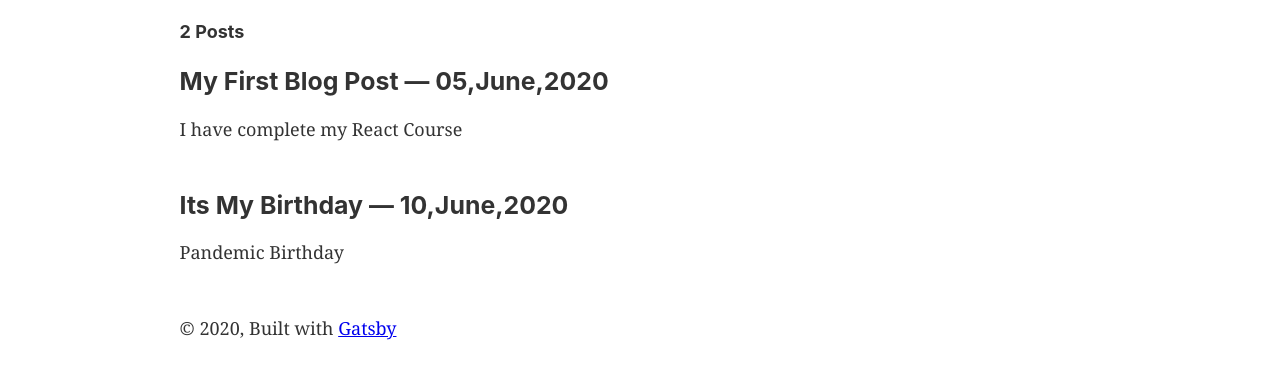
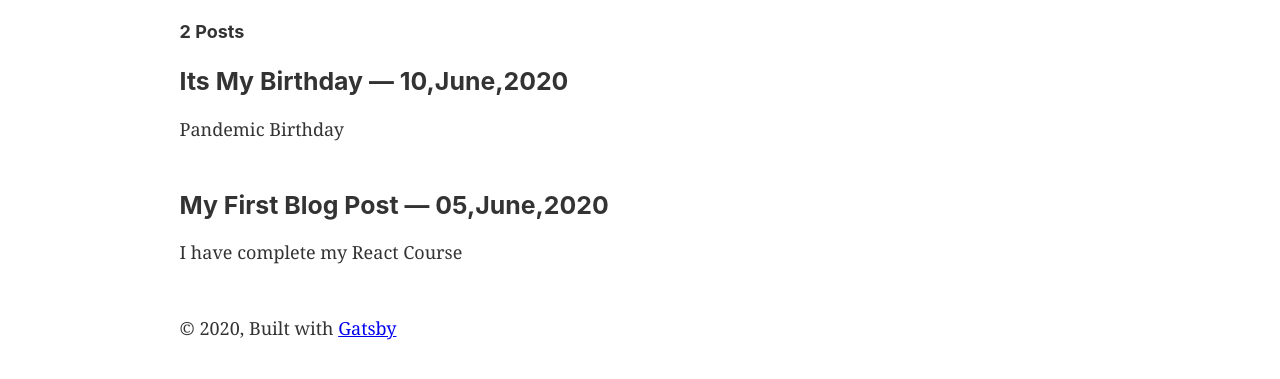
Before and after one commit to sharvesh-10/My-Blog, a Gatsby site: page / in a window 1280 px wide. Shown: the part 171-550 px from the top of the page. Built offline with nearby package versions, Linux system fonts and the light colour scheme; Gatsby itself is replaced by a stand-in of ours.

Commit message:
Added posts

```diff
--- a/src/markdown-pages/my-first-post.md
+++ b/src/markdown-pages/my-first-post.md
@@ -1,6 +1,6 @@
 ---
 title: 'My First Blog Post'
-date: '2020-06-5'
+date: '2020-06-05'
 description: "I have complete my React Course"
 ---
 
```
